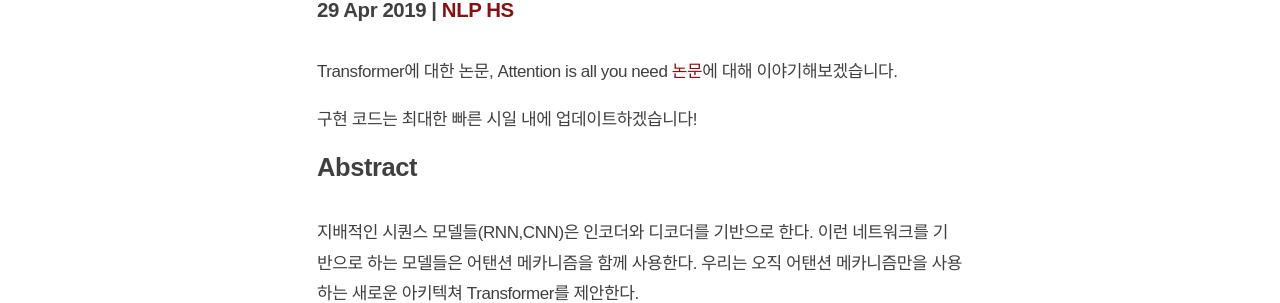
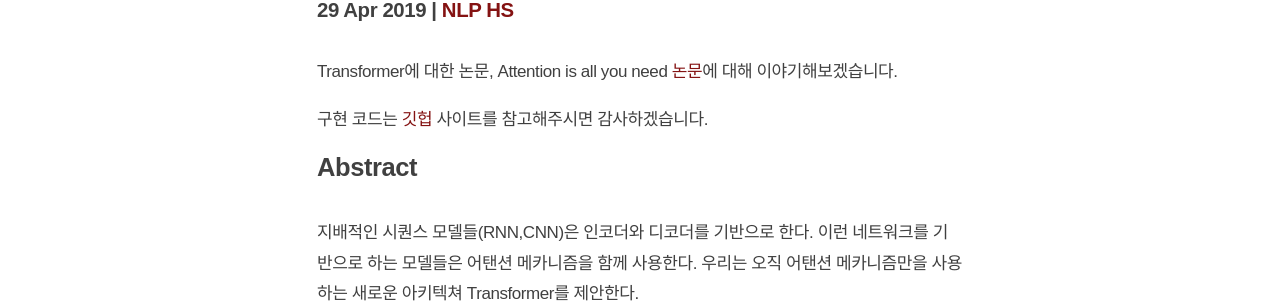
Before and after one commit to hskimim/hskimim.github.io, a Jekyll site: the page built from _posts/2019-04-29-Attention Is All You Need.md, in a window 1280 px wide and 900 px high. Shown: the part 199-502 px from the top of the window. Built offline with Jekyll 4.4.1, drawn with Linux system fonts in a browser that asks for light colours; nearby versions of some CDN libraries; our own code applies the rules of GitHub Pages for plain Markdown files; formulas are drawn with MathJax 3; comment, search, counter and statistics services are not loaded.

Commit message:
self-attention code URL is added

```diff
--- a/_posts/2019-04-29-Attention Is All You Need.md
+++ b/_posts/2019-04-29-Attention Is All You Need.md
@@ -7,7 +7,7 @@ tags: [NLP,HS]
 
 Transformer에 대한 논문, Attention is all you need [논문](https://arxiv.org/abs/1706.03762)에 대해 이야기해보겠습니다.
 
-구현 코드는 최대한 빠른 시일 내에 업데이트하겠습니다!
+구현 코드는 [깃헙](https://github.com/hskimim/Natural_language_Processing_self_study/tree/master/Self-Attention_for_Machine_Translation) 사이트를 참고해주시면 감사하겠습니다.
 
 ## Abstract
 
```
